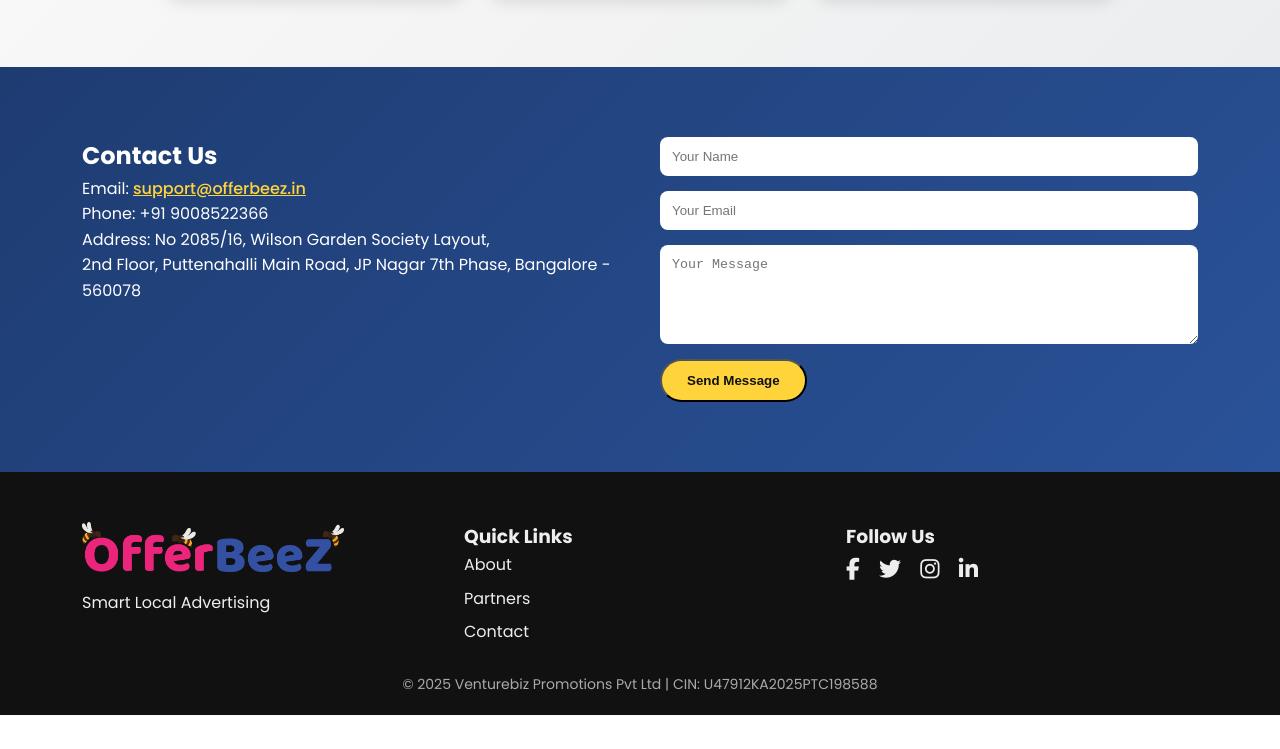
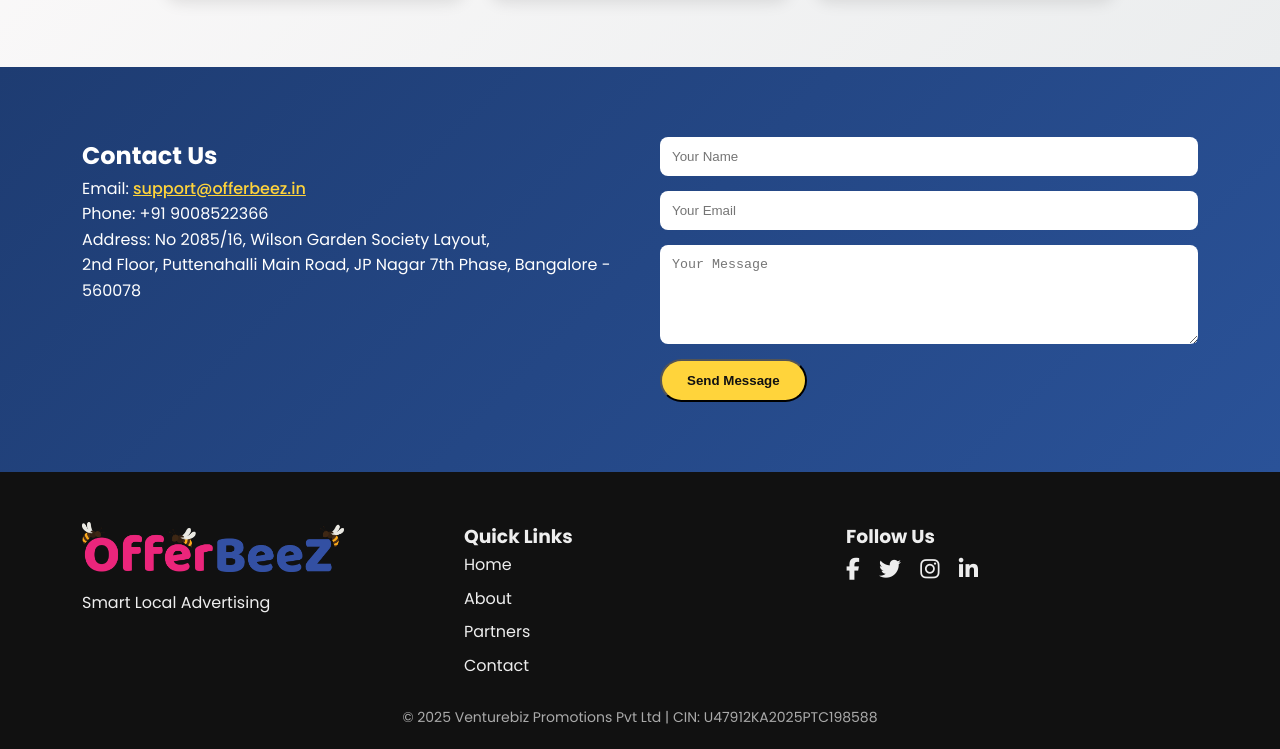
Before and after one commit to Abhishek-RP-19/Offerbeez-Landing-Page, a plain HTML site: page index.html in a window 1280 px wide. Shown: the part 1310-2059 px from the top of the page. Before the commit the page ends 2025 px from the top, so only its background shows below. Drawn offline with Linux system fonts and the light colour scheme.

Commit message:
Added new task

```diff
--- a/index.html
+++ b/index.html
@@ -34,7 +34,7 @@
         <img src="assets/offerbeez-logo.png" alt="OfferBeez" class="hero-logo" />
       </h1>
       <p>The smart platform to connect businesses with local customers through offers & targeted ads.</p>
-      <a href="#partners" class="btn">Get Started</a>
+      <a href="#partners" class="btn">Get  Started</a>
     </div>
     <div class="wave"></div>
   </section>
@@ -112,6 +112,7 @@
       <div class="footer-links">
         <h3>Quick Links</h3>
         <ul>
+          <li><a href="#Home">Home</a></li>
           <li><a href="#about">About</a></li>
           <li><a href="#partners">Partners</a></li>
           <li><a href="#contact">Contact</a></li>
```
